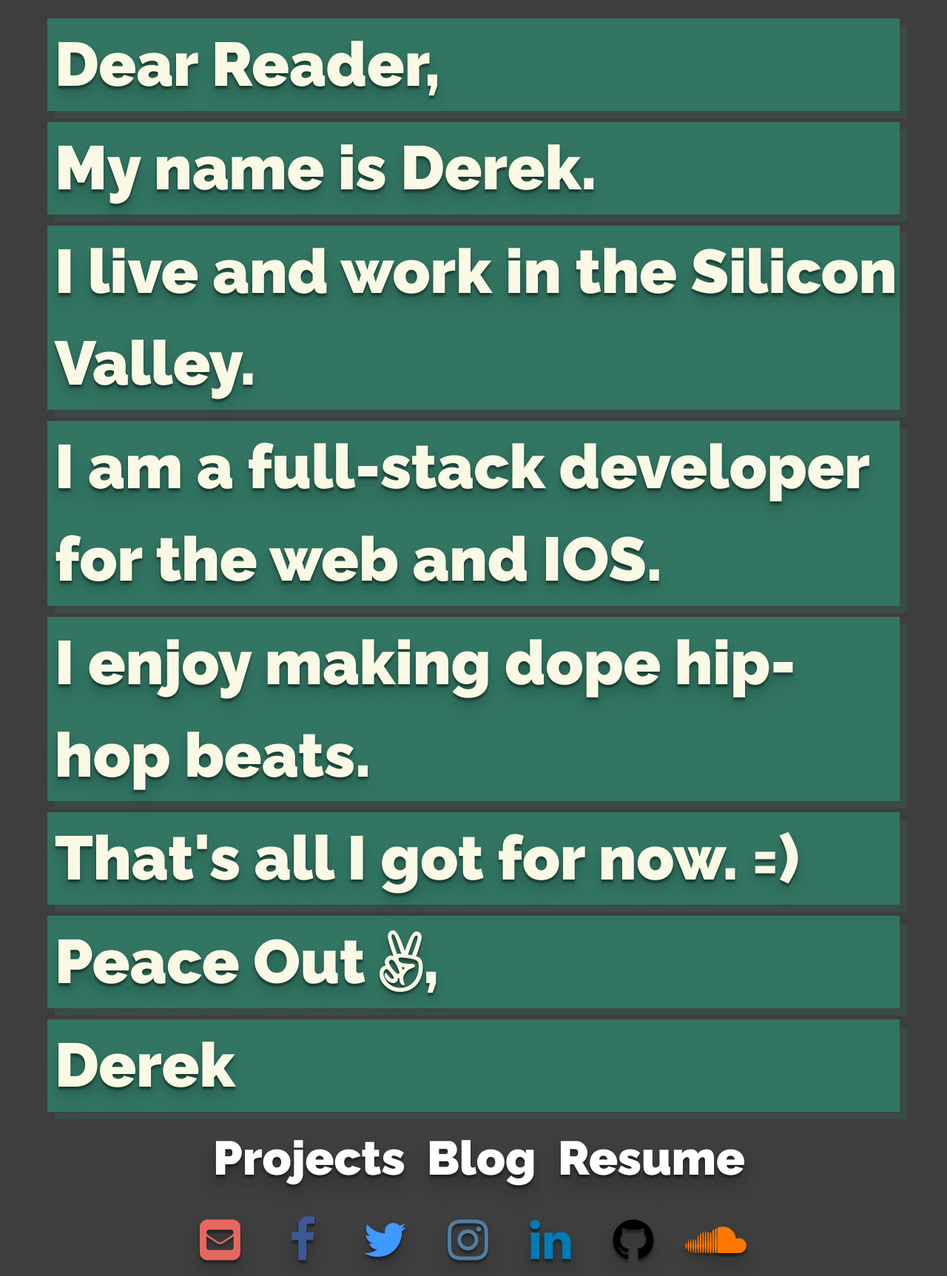
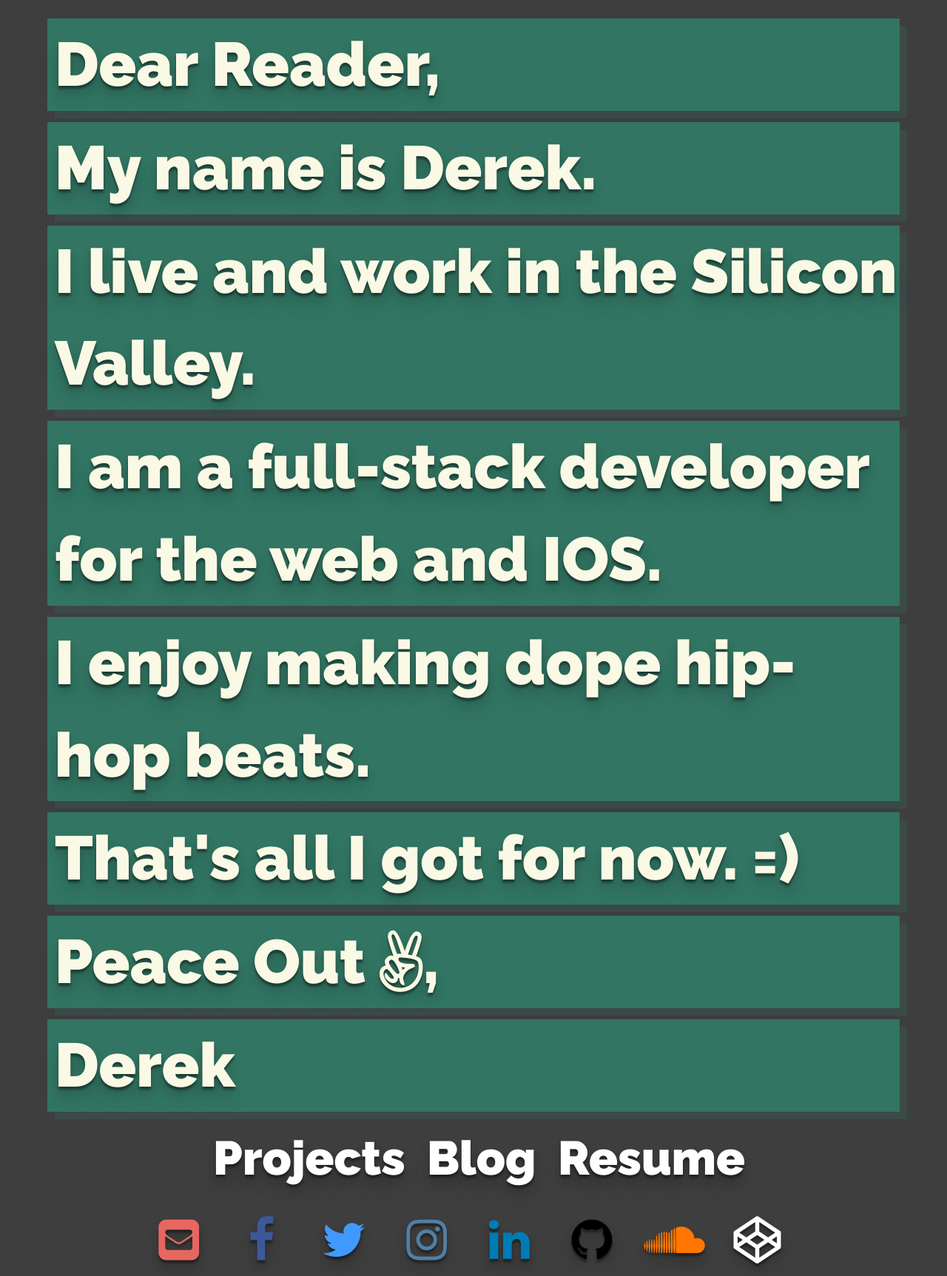
Before and after one commit to rundmt/rundmt.github.com, a Jekyll site: the page built from index.html, in a window 1280 px wide. Shown: the whole page at 74% size. Built offline with Jekyll 4.4.1, drawn with Linux system fonts in a browser that asks for light colours; nearby versions of some CDN libraries.

Commit message:
added codepen

```diff
--- a/css/main.scss
+++ b/css/main.scss
@@ -176,6 +176,9 @@ html,body {
 .social-links #contact-github{
   color: black;
 }
+.social-links #contact-codepen{
+  color: white;
+}
 
 .home{
   margin: 0 auto;
--- a/index.html
+++ b/index.html
@@ -46,6 +46,9 @@ layout: default
         <li class="list-item-inline">
           <a href="https://soundcloud.com/derektorq" class="btn btn-default btn-lg" id="contact-soundcloud"><i class="fa fa-soundcloud fa-fw"></i> <span class="network-name"></span></a>
         </li>
+        <li class="list-item-inline">
+          <a href="http://codepen.io/derektorq/" class="btn btn-default btn-lg" id="contact-codepen"><i class="fa fa-codepen fa-fw"></i> <span class="network-name"></span></a>
+        </li>
       </ul>
     </div>
   </div>
```
Also changed, not shown: 6 other files.
